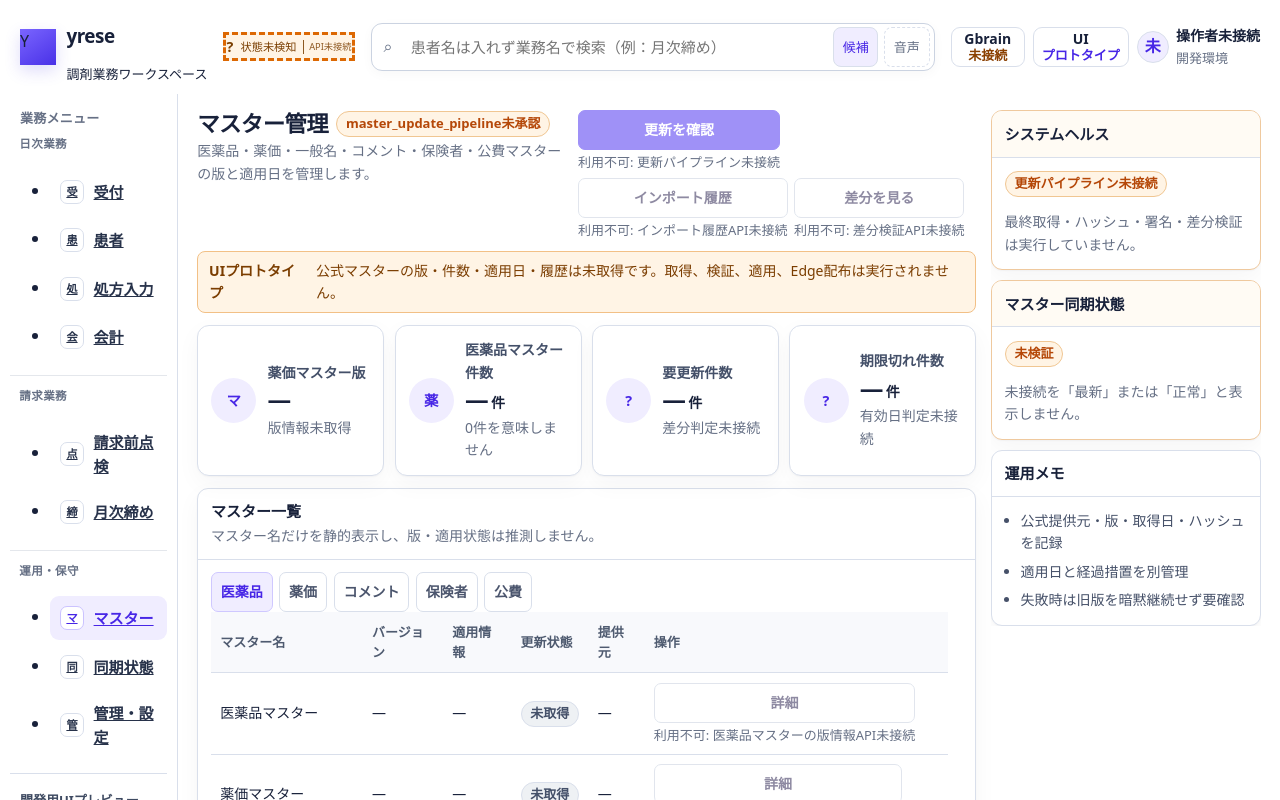
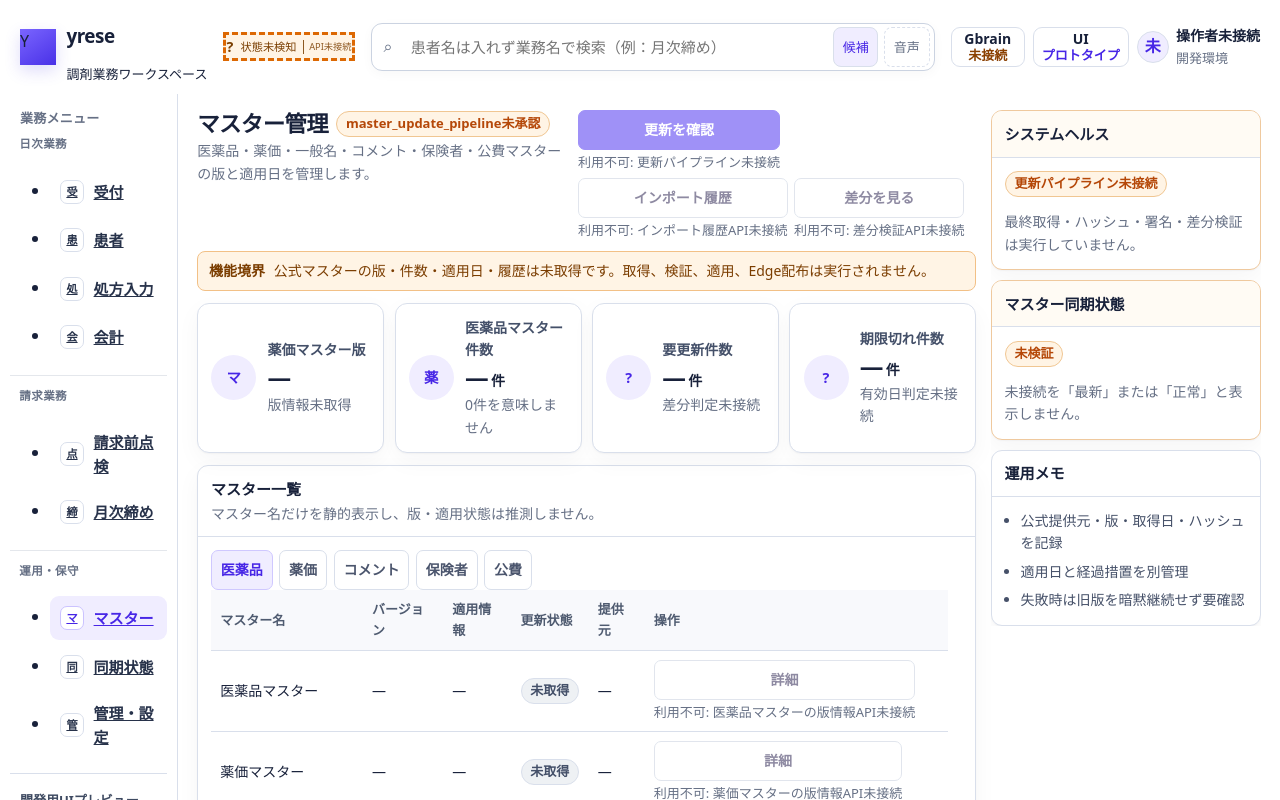
Before and after one commit to yusuketakuma/yrese, a Next.js app in the folder apps/web/: page /masters in a window 1280 px wide. Shown: the top 800 px of the page. Built offline with nearby package versions, Linux system fonts and the light colour scheme.

Commit message:
feat(ui): clarify connected and unavailable capability boundaries

```diff
--- a/apps/web/app/components/operator-ui.tsx
+++ b/apps/web/app/components/operator-ui.tsx
@@ -77,6 +77,10 @@ export function ScreenHeader({
   );
 }
 
+/**
+ * Connected and prototype screens share this boundary banner.
+ * The visible label deliberately describes capability truth, not implementation maturity.
+ */
 export function PrototypeBanner({
   children,
   tone = "warning",
@@ -86,10 +90,10 @@ export function PrototypeBanner({
 }) {
   return (
     <div className="prototype-banner" data-tone={tone} role="note">
-      <strong>UIプロトタイプ</strong>
+      <strong>機能境界</strong>
       <span>
         {children ??
-          "合成データによる画面構成です。保存・算定・請求・外部送信は実行されません。"}
+          "この画面には未接続または未承認の機能があります。表示中の状態と実行可否を確認してください。"}
       </span>
     </div>
   );
@@ -245,14 +249,14 @@ function prototypeActionLabel(
 }
 
 /**
- * 実行不能なプロトタイプ操作。
+ * 実行不能な操作。
  * native disabledを維持し、理由は常時可視テキストとして隣接表示する。
  * 無効操作をフォーカス可能なwrapperへ変換しないため、画面内のtab stopを増やさない。
  */
 export function PrototypeAction({
   children,
   kind = "secondary",
-  reason = "この操作はUIプロトタイプでは実行できません",
+  reason = "必要な機能が未接続または未承認のため実行できません",
   actionLabel,
 }: {
   readonly children: ReactNode;
```
